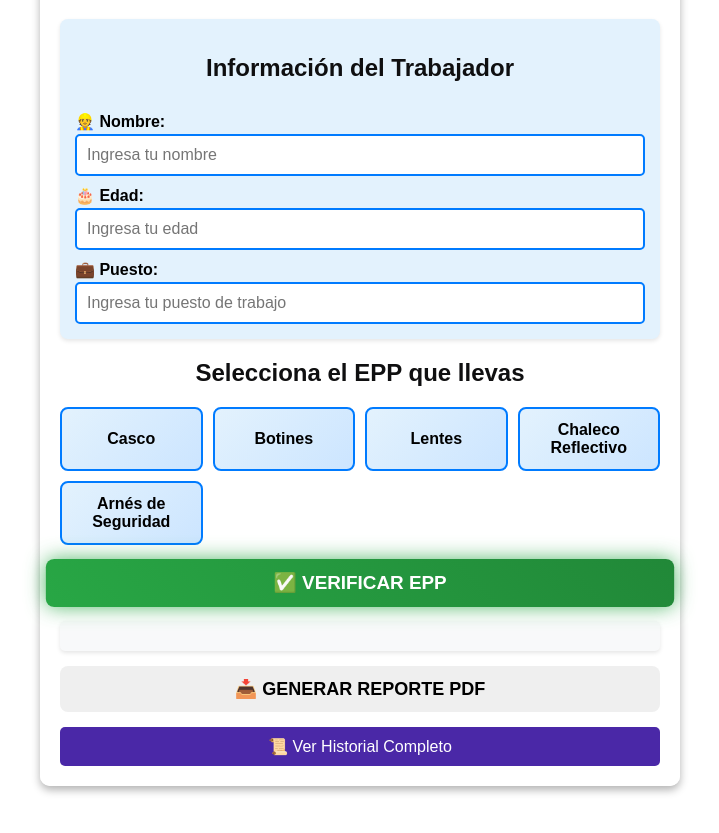
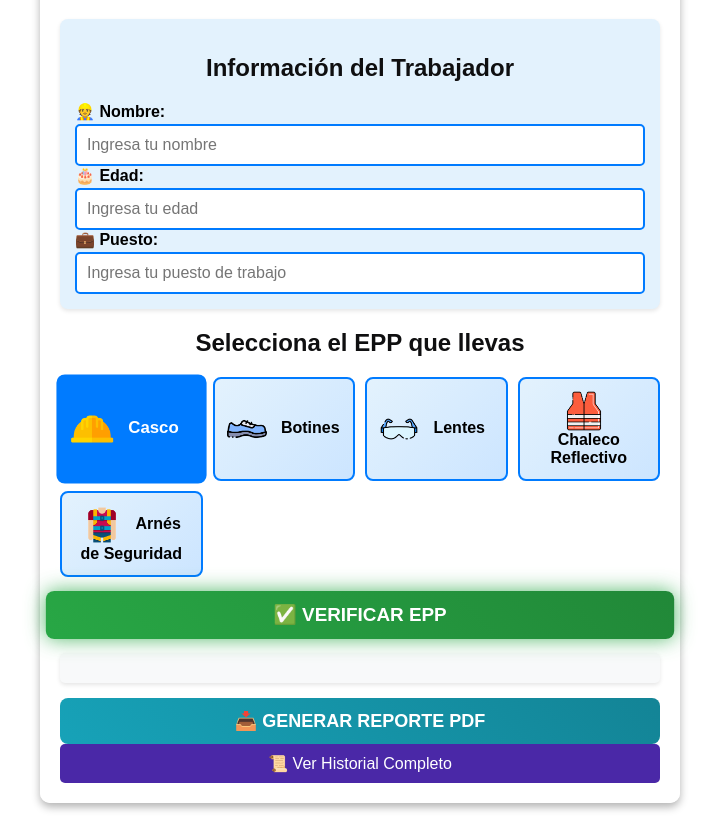
Before and after one commit to Maximiliano-Huerta/proyectofinal-huerta, a plain HTML site: page index.html in a window 1280 px wide. Both pictures are taken after a click on the element "Casco". Shown: the part 111-944 px from the top of the page, without its empty margins (280-999 px from the left). Drawn offline with nearby package versions, Linux system fonts and the light colour scheme; some packages are replaced by stand-ins of ours; a script that the page names is missing.

Commit message:
corregido

```diff
--- a/css/estilos.css
+++ b/css/estilos.css
@@ -1,6 +1,5 @@
 /* ======== Estilos Generales ======== */
 body {
-    width: 100%;
     font-family: Arial, sans-serif;
     background: url('../img/fondo.jpg') no-repeat center center fixed;
     background-size: cover;
@@ -13,7 +12,7 @@ body {
     max-width: 600px;
     margin: 30px auto;
     padding: 20px;
-    background: rgba(255, 255, 255, 0.9); /* Fondo con transparencia */
+    background: rgba(255, 255, 255, 0.9);
     border-radius: 10px;
     box-shadow: 0px 4px 8px rgba(0, 0, 0, 0.3);
     backdrop-filter: blur(5px);
@@ -26,16 +25,13 @@ h1, h2 {
     font-weight: bold;
 }
 
-/* ======== Información del Personal (Mejor Alineado) ======== */
+/* ======== Información del Personal ======== */
 .user-info {
     background: #e3f2fd;
     padding: 15px;
     border-radius: 8px;
     box-shadow: 0 2px 4px rgba(0, 0, 0, 0.1);
     margin-bottom: 20px;
-    display: flex;
-    flex-direction: column;
-    gap: 10px; /* Espaciado entre los campos */
 }
 
 .input-group {
@@ -53,30 +49,16 @@ h1, h2 {
     border: 2px solid #007bff;
     border-radius: 5px;
     font-size: 16px;
-    outline: none;
     transition: border-color 0.3s ease;
 }
 
-.input-group input:focus {
-    border-color: #0056b3;
-    box-shadow: 0 0 5px rgba(0, 91, 187, 0.5);
-}
-/* ======== Sección de Información del Trabajador ======== */
-.user-info {
-    background: #e3f2fd;
-    padding: 15px;
-    border-radius: 8px;
-    box-shadow: 0 2px 4px rgba(0, 0, 0, 0.1);
-    margin-bottom: 20px;
+/* Resaltar el grupo completo al enfocar */
+.input-group:focus-within {
+    border-left: 4px solid #007bff;
+    padding-left: 5px;
 }
 
-
-
-
-
-
-
-/* ======== Mejor Selección de EPP (Ahora se mantienen marcados) ======== */
+/* ======== Selección de EPP ======== */
 #equipo-list {
     display: grid;
     grid-template-columns: repeat(auto-fit, minmax(140px, 1fr));
@@ -88,7 +70,6 @@ h1, h2 {
 .equipo-item {
     display: flex;
     align-items: center;
-    justify-content: center;
     padding: 12px;
     border: 2px solid #007bff;
     border-radius: 8px;
@@ -107,32 +88,23 @@ h1, h2 {
     cursor: pointer;
 }
 
-/* ✅ Cuando se selecciona un EPP, cambia de color */
-.equipo-item.selected {
+/* ✅ Cambio de color cuando se selecciona */
+.equipo-item.selected,
+.equipo-item:hover {
     background: #007bff;
-    color: white;
-    border-color: #0056b3;
-    transform: scale(1.05);
-}
-
-
-/* ======== Mejoras en Selección de EPP ======== */
-#equipo-list {
-    display: grid;
-    grid-template-columns: repeat(auto-fit, minmax(120px, 1fr));
-    gap: 10px;
-    justify-content: center;
-    margin-top: 15px;
-}
-
-
-.equipo-item:hover {
-    background-color: #007bff;
     color: white;
     transform: scale(1.05);
 }
 
-/* ======== Botones con Animaciones Mejoradas ======== */
+/* Íconos de EPP */
+.epp-icon {
+    width: 40px;
+    height: 40px;
+    margin-right: 10px;
+    vertical-align: middle;
+}
+
+/* ======== Botones ======== */
 button {
     display: block;
     width: 100%;
@@ -147,11 +119,10 @@ button {
     margin-top: 15px;
 }
 
-/* Botón "Verificar EPP" */
+/* Botón "Verificar EPP" con animación */
 #verificar {
     background: linear-gradient(45deg, #28a745, #218838);
     color: white;
-    box-shadow: 0px 4px 6px rgba(0, 0, 0, 0.2);
     animation: pulse 1.5s infinite alternate;
 }
 
@@ -160,29 +131,30 @@ button {
     transform: scale(1.05);
 }
 
+/* Botón "Descargar PDF" */
+#descargar-pdf {
+    background: linear-gradient(45deg, #17a2b8, #138496);
+    color: white;
+}
+
+#descargar-pdf:hover {
+    background: linear-gradient(45deg, #138496, #117a8b);
+}
+
 /* Botón "Limpiar Historial" */
 #limpiar-historial {
     background: linear-gradient(45deg, #dc3545, #c82333);
     color: white;
-    box-shadow: 0px 4px 6px rgba(0, 0, 0, 0.2);
 }
 
 #limpiar-historial:hover {
     background: linear-gradient(45deg, #c82333, #a71d2a);
-    transform: scale(1.05);
 }
 
-/* Efecto de pulsación al hacer clic */
-button:active {
-    transform: scale(0.95);
-    box-shadow: 0px 2px 4px rgba(0, 0, 0, 0.3);
-}
-
-/* ======== Botones de Navegación ======== */
+/* Botones de Navegación */
 .btn-historial, .btn-volver {
     display: block;
     text-align: center;
-    margin-top: 15px;
     padding: 10px;
     background-color: #4a28a7;
     color: white;
@@ -257,12 +229,3 @@ button:active {
         box-shadow: 0 0 20px rgba(40, 167, 69, 0.8);
     }
 }
-
-/* ======== Corrección para SweetAlert2 ======== */
-@keyframes swal2-animate-success-line-tip {
-    0% {
-        top: 1.1875em;
-        transform: translateX(-10px);
-        width: 0;
-    }
-}
--- /dev/null
+++ b/data/epp.json
@@ -0,0 +1,7 @@
+[
+    { "id": 1, "nombre": "Casco", "imagen": "img/casco.png" },
+    { "id": 2, "nombre": "Botines", "imagen": "img/botines.png" },
+    { "id": 3, "nombre": "Lentes", "imagen": "img/lentes.png" },
+    { "id": 4, "nombre": "Chaleco Reflectivo", "imagen": "img/chaleco.png" },
+    { "id": 5, "nombre": "Arnés de Seguridad", "imagen": "img/arnes.png" }
+  ]
--- a/js/main.js
+++ b/js/main.js
@@ -1,39 +1,45 @@
 document.addEventListener("DOMContentLoaded", () => {
-    generarFormulario();
+    cargarEPP(); // Cargar la lista de EPP cuando la página cargue
     document.getElementById("verificar").addEventListener("click", verificarEPP);
 });
 
-// Lista de elementos de protección personal requeridos
-const equipoRequerido = [
-    { nombre: "Casco", obligatorio: true },
-    { nombre: "Botines", obligatorio: true },
-    { nombre: "Lentes", obligatorio: true },
-    { nombre: "Chaleco Reflectivo", obligatorio: true },
-    { nombre: "Arnés de Seguridad", obligatorio: true }
-];
+// Función para cargar la lista de EPP usando fetch
+function cargarEPP() {
+    fetch("./data/epp.json")
+        .then(response => response.json()) // Convertir a JSON
+        .then(data => {
+            mostrarEPP(data); // Llamar a la función para mostrar los datos
+        })
+        .catch(error => console.error("Error al cargar el EPP:", error));
+}
 
-// Función para generar los checkboxes en la interfaz
-function generarFormulario() {
+// Función para mostrar la lista de EPP en la interfaz
+function mostrarEPP(equipos) {
     const equipoList = document.getElementById("equipo-list");
-    equipoRequerido.forEach((item, index) => {
-        const div = document.createElement("div");
-        div.className = "equipo-item";
+    equipoList.innerHTML = ""; // Limpiar lista antes de agregar elementos
 
-        const checkbox = document.createElement("input");
+    equipos.forEach((epp, index) => {
+        let item = document.createElement("div");
+        item.classList.add("equipo-item");
+
+        let checkbox = document.createElement("input");
         checkbox.type = "checkbox";
-        checkbox.id = `equipo-${index}`;
-        checkbox.dataset.nombre = item.nombre;
-        checkbox.title = `Selecciona si llevas ${item.nombre}`; // Agregar title para accesibilidad
+        checkbox.id = `epp-${index}`;
+        checkbox.dataset.nombre = epp.nombre;
+        checkbox.addEventListener("change", () => {
+            item.classList.toggle("selected", checkbox.checked);
+        });
 
-        const label = document.createElement("label");
-        label.htmlFor = `equipo-${index}`; // Asociar el label con el checkbox
-        label.textContent = item.nombre;
+        let label = document.createElement("label");
+        label.htmlFor = `epp-${index}`;
+        label.innerHTML = `<img src="${epp.imagen}" alt="${epp.nombre}" class="epp-icon"> ${epp.nombre}`;
 
-        div.appendChild(checkbox);
-        div.appendChild(label);
-        equipoList.appendChild(div);
+        item.appendChild(checkbox);
+        item.appendChild(label);
+        equipoList.appendChild(item);
     });
 }
+
 // Función para verificar el EPP
 function verificarEPP() {
     const nombre = document.getElementById("nombre").value.trim();
@@ -46,19 +52,16 @@ function verificarEPP() {
         return;
     }
 
-    resultadoDiv.innerHTML = ""; // Limpia el contenido previo
-
     let cumpleTodo = true;
     let mensaje = `<strong>Resultados para ${nombre}:</strong><ul>`;
     let equipoUsado = [];
 
-    equipoRequerido.forEach((item, index) => {
-        const checkbox = document.getElementById(`equipo-${index}`);
+    document.querySelectorAll("#equipo-list input[type='checkbox']").forEach(checkbox => {
         if (checkbox.checked) {
-            mensaje += `<li>✅ ${item.nombre}: En buen estado.</li>`;
-            equipoUsado.push(item.nombre);
+            mensaje += `<li>✅ ${checkbox.dataset.nombre}: En buen estado.</li>`;
+            equipoUsado.push(checkbox.dataset.nombre);
         } else {
-            mensaje += `<li>❌ ${item.nombre}: FALTA o en mal estado.</li>`;
+            mensaje += `<li>❌ ${checkbox.dataset.nombre}: FALTA o en mal estado.</li>`;
             cumpleTodo = false;
         }
     });
@@ -70,7 +73,6 @@ function verificarEPP() {
 
     resultadoDiv.innerHTML = mensaje;
 
-    // Guardar resultados en el historial
     guardarEnHistorial(nombre, edad, puesto, equipoUsado, cumpleTodo);
 }
 
@@ -95,33 +97,7 @@ function guardarEnHistorial(nombre, edad, puesto, equipo, cumpleTodo) {
     });
 }
 
-document.addEventListener("DOMContentLoaded", function () {
-    const equipoItems = document.querySelectorAll(".equipo-item");
-
-    equipoItems.forEach(item => {
-        item.addEventListener("click", function () {
-            const checkbox = item.querySelector("input");
-
-            checkbox.checked = !checkbox.checked;
-
-            // ✅ Agrega o quita la clase "selected" para que el color cambie
-            if (checkbox.checked) {
-                item.classList.add("selected");
-            } else {
-                item.classList.remove("selected");
-            }
-        });
-    });
-});
-
-document.addEventListener("DOMContentLoaded", function () {
-    // Verifica que el botón existe antes de agregar el evento
-    const botonPDF = document.getElementById("descargar-pdf");
-    if (botonPDF) {
-        botonPDF.addEventListener("click", generarPDF);
-    }
-});
-
+// Función para generar el PDF con los datos del trabajador y EPP
 function generarPDF() {
     console.log("Generando PDF..."); // 👈 Verificar en consola si la función se ejecuta
 
@@ -153,13 +129,13 @@ function generarPDF() {
 
         y += 10;
 
-        let elementosSeleccionados = document.querySelectorAll(".equipo-item input:checked");
+        let elementosSeleccionados = document.querySelectorAll("#equipo-list input:checked");
 
         if (elementosSeleccionados.length === 0) {
             doc.text("⚠ No se seleccionó ningún EPP", 25, y);
         } else {
             elementosSeleccionados.forEach((checkbox) => {
-                doc.text(`✔ ${checkbox.getAttribute("data-nombre")}`, 25, y);
+                doc.text(`✔ ${checkbox.dataset.nombre}`, 25, y);
                 y += 10;
             });
         }
@@ -171,3 +147,10 @@ function generarPDF() {
         console.error("jsPDF no está cargado correctamente.");
     }
 }
+
+document.addEventListener("DOMContentLoaded", function () {
+    const botonPDF = document.getElementById("descargar-pdf");
+    if (botonPDF) {
+        botonPDF.addEventListener("click", generarPDF);
+    }
+});
```
Also changed, not shown: js/historial.js (+8 -4 lines), img/arnes.png (added), img/botines.png (added), img/casco.png (added), img/chaleco.png (added), img/lentes.png (added).
